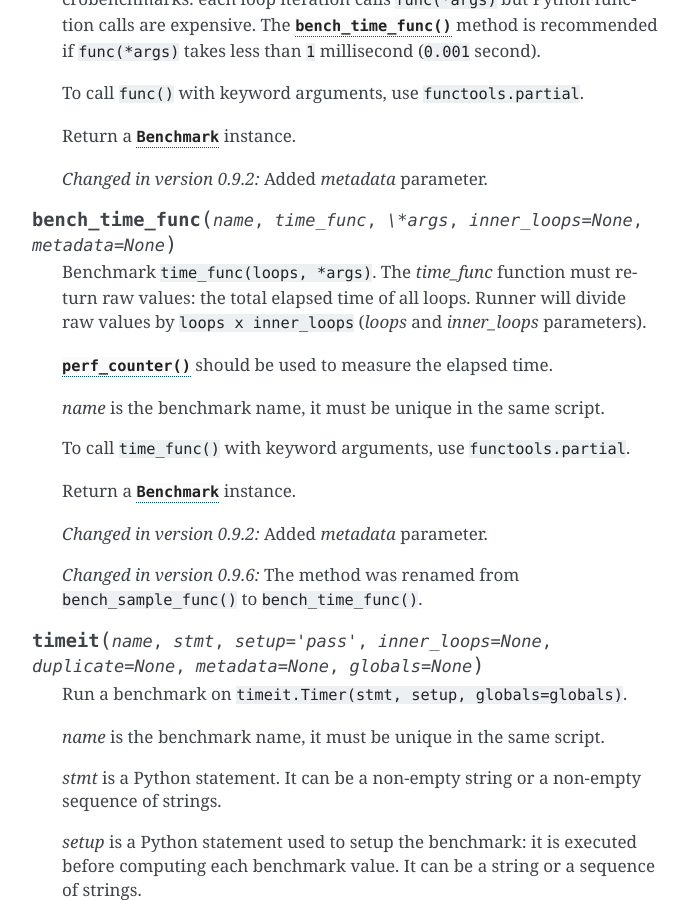
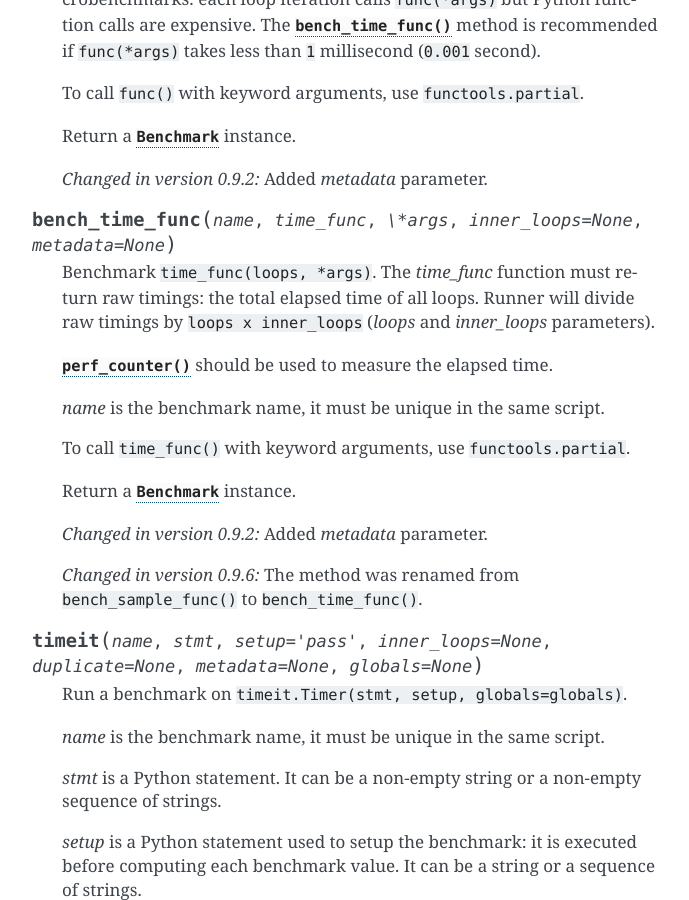
Before and after one commit to psf/pyperf, a Sphinx documentation site: the page built from doc/api.rst, in a window 1280 px wide and 900 px high, scrolled down 9397 px. Shown: the whole window, without its empty margins (418-1107 px from the left). Built offline with Sphinx 7.4.7, drawn with Linux system fonts in a browser that asks for light colours.

```diff
--- a/doc/api.rst
+++ b/doc/api.rst
@@ -501,8 +501,8 @@
    .. method:: bench_time_func(name, time_func, \*args, inner_loops=None, metadata=None)
 
       Benchmark ``time_func(loops, *args)``. The *time_func* function must
-      return raw values: the total elapsed time of all loops. Runner will
-      divide raw values by ``loops x inner_loops`` (*loops* and *inner_loops*
+      return raw timings: the total elapsed time of all loops. Runner will
+      divide raw timings by ``loops x inner_loops`` (*loops* and *inner_loops*
       parameters).
 
       :func:`perf_counter` should be used to measure the elapsed time.
```
Also changed, not shown: 1 other file.
